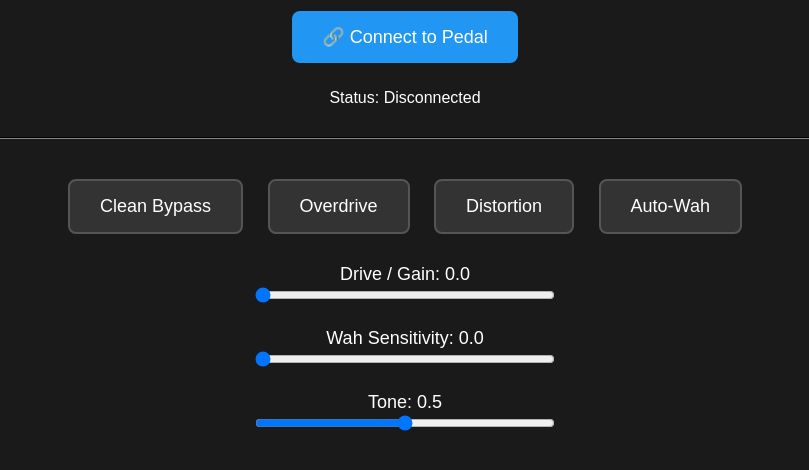
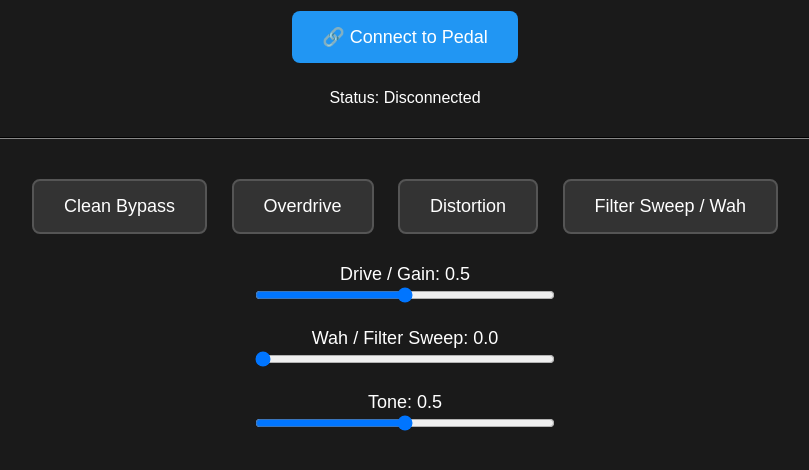
Before and after one commit to skittlz365/HaroldBox-GuitarPedal, a plain HTML site: page index.html in a window 1280 px wide. Shown: the part 146-616 px from the top of the page, without its empty margins (235-1044 px from the left). Drawn offline with Linux system fonts and the light colour scheme.

Commit message:
Refactor preset buttons and slider handling
Updated preset buttons to use setPreset function and adjusted slider values accordingly.

```diff
--- a/index.html
+++ b/index.html
@@ -19,19 +19,19 @@
 
   <hr style="border-color: #333; margin: 30px 0;">
 
-  <!-- Presets mapping directly to ESP32 string command parser -->
-  <button class="effect" onclick="sendPreset('CLEAN', 0.0, 0.5, 0.0)">Clean Bypass</button>
-  <button class="effect" onclick="sendPreset('OVERDRIVE', 0.4, 0.6, 0.0)">Overdrive</button>
-  <button class="effect" onclick="sendPreset('DISTORTION', 1.0, 0.8, 0.0)">Distortion</button>
-  <button class="effect" onclick="sendPreset('AUTOWAH', 0.1, 0.5, 0.7)">Auto-Wah</button>
+  <!-- Presets mapping cleanly to ESP32 BLE commands -->
+  <button class="effect" onclick="setPreset(0.0, 0.5, 0.0)">Clean Bypass</button>
+  <button class="effect" onclick="setPreset(0.7, 0.5, 0.0)">Overdrive</button>
+  <button class="effect" onclick="setPreset(1.0, 0.8, 0.0)">Distortion</button>
+  <button class="effect" onclick="setPreset(0.2, 0.5, 0.8)">Filter Sweep / Wah</button>
 
   <div class="slider-container">
-    <label>Drive / Gain: <span id="gainVal">0.0</span></label><br>
-    <input type="range" id="gainSlider" min="0" max="1" step="0.01" value="0.0" oninput="updateSlider('DRIVE', this.value, 'gainVal')">
+    <label>Drive / Gain: <span id="gainVal">0.5</span></label><br>
+    <input type="range" id="gainSlider" min="0" max="1" step="0.01" value="0.5" oninput="updateSlider('DRIVE', this.value, 'gainVal')">
   </div>
 
   <div class="slider-container">
-    <label>Wah Sensitivity: <span id="wahVal">0.0</span></label><br>
+    <label>Wah / Filter Sweep: <span id="wahVal">0.0</span></label><br>
     <input type="range" id="wahSlider" min="0" max="1" step="0.01" value="0.0" oninput="updateSlider('WAH', this.value, 'wahVal')">
   </div>
 
@@ -70,12 +70,10 @@
       document.getElementById(spanID).innerText = val;
       if (!pedalCharacteristic) return;
       const encoder = new TextEncoder();
-      // Sends format like "DRIVE:0.75"
       await pedalCharacteristic.writeValue(encoder.encode(prefix + ":" + val));
     }
 
-    async function sendPreset(presetName, drive, tone, wah) {
-      // Update UI Sliders to match preset values
+    async function setPreset(drive, tone, wah) {
       document.getElementById('gainSlider').value = drive;
       document.getElementById('gainVal').innerText = drive;
       document.getElementById('toneSlider').value = tone;
@@ -83,11 +81,15 @@
       document.getElementById('wahSlider').value = wah;
       document.getElementById('wahVal').innerText = wah;
 
-      // Send the preset command string to ESP32 (e.g. "OVERDRIVE", "CLEAN")
       if (!pedalCharacteristic) return;
       const encoder = new TextEncoder();
-      await pedalCharacteristic.writeValue(encoder.encode(presetName));
-      console.log("Sent Preset:", presetName);
+
+      // Sequentially send parameters with safe timing intervals for BLE transmission
+      await pedalCharacteristic.writeValue(encoder.encode("DRIVE:" + drive));
+      await new Promise(r => setTimeout(r, 60));
+      await pedalCharacteristic.writeValue(encoder.encode("TONE:" + tone));
+      await new Promise(r => setTimeout(r, 60));
+      await pedalCharacteristic.writeValue(encoder.encode("WAH:" + wah));
     }
   </script>
 </body>
```
